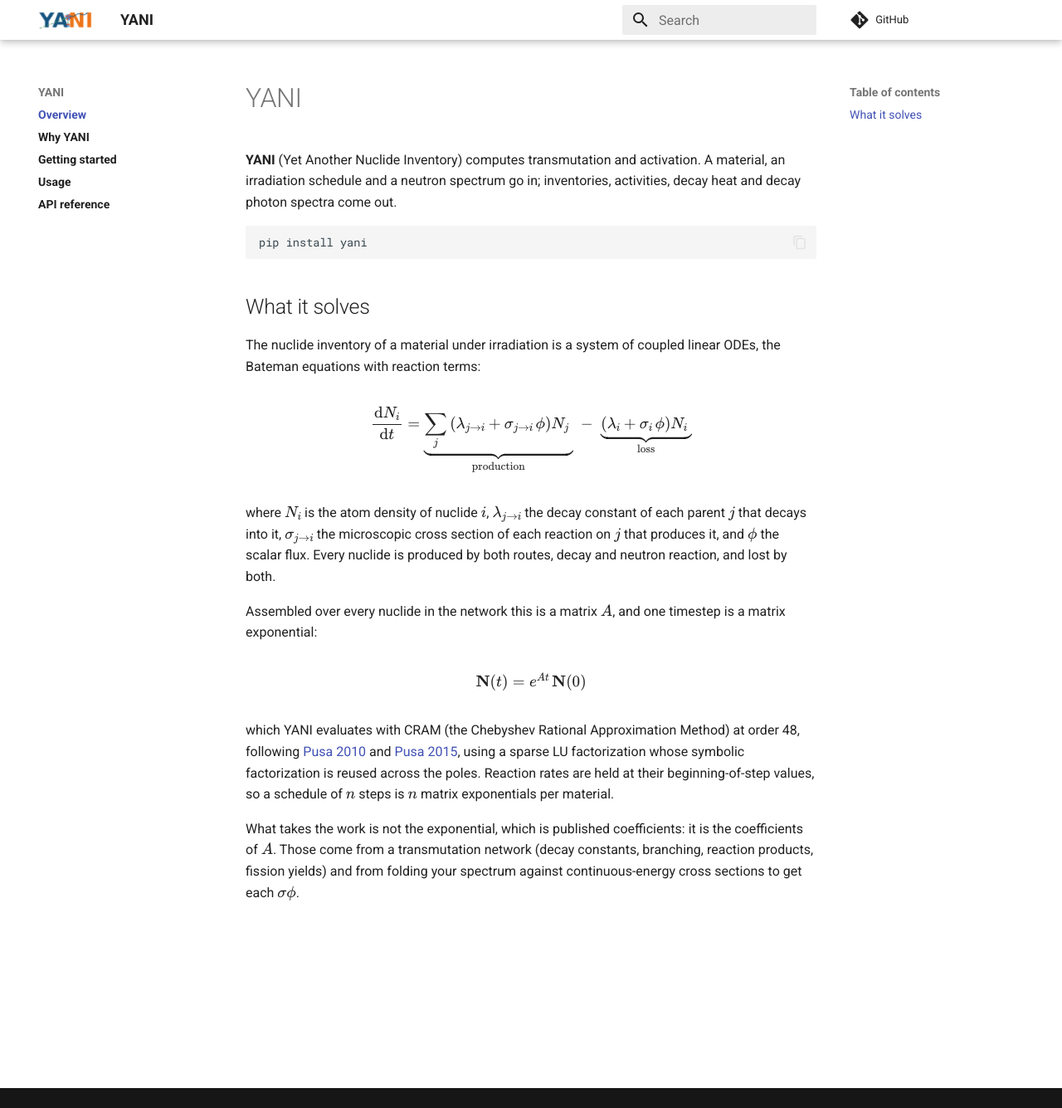
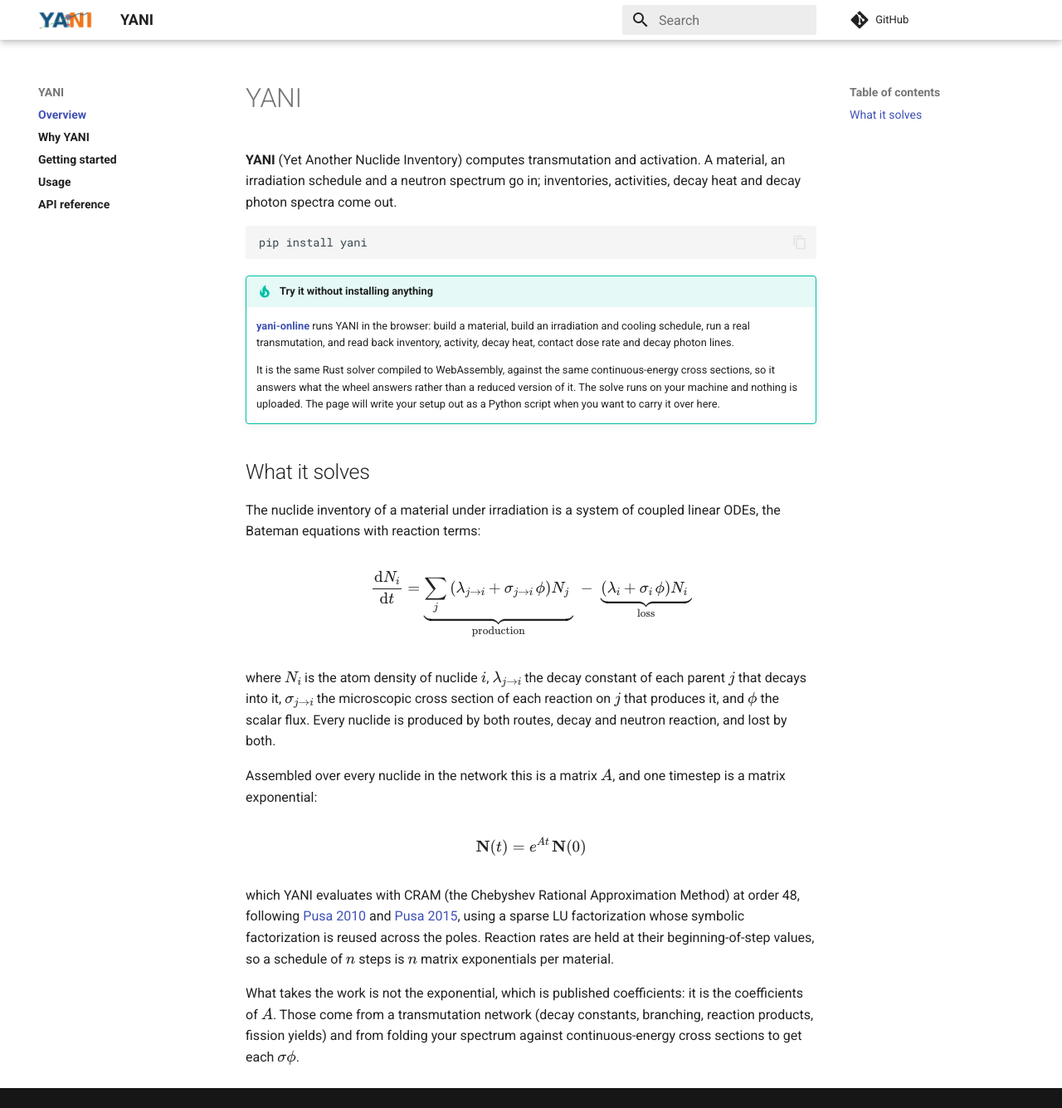
Before and after one commit to fusion-neutronics/yani, an MkDocs documentation site: the page built from docs/index.md, in a window 1280 px wide and 1335 px high. Shown: the whole window at 83% size. Built offline with MkDocs 1.6.1 and Material for MkDocs 9.7.7, drawn with Linux system fonts in a browser that asks for light colours; comment, search, counter and statistics services are not loaded.

Commit message:
Point at the browser version from the README and the docs
Nothing here said the browser version exists. Someone deciding whether YANI
answers their question had to install a wheel and configure five data sources
before finding out, when a page that does the whole thing without either has
been up the whole time.

Three places, each where the reader is about to be asked to install:

  - the README's link row, above `pip install`
  - the overview page, as an admonition under the same command
  - getting started, right after "Install"

What each says is that it is the SAME solver, compiled to wasm, against the
same continuous-energy cross sections. That is the part worth stating: a
browser build of a physics code is usually a reduced one, so the reasonable
assumption is that it is a toy, and here it is not. The solve is local and
nothing is uploaded, which is the other question people have about a hosted
calculator.

The two docs pages mention the Python export, since the natural path is to try
it online and then carry the setup over, and the page will write it out.

````diff
--- a/docs/index.md
+++ b/docs/index.md
@@ -7,6 +7,19 @@ activities, decay heat and decay photon spectra come out.
 ```bash
 pip install yani
 ```
+
+!!! tip "Try it without installing anything"
+
+    [**yani-online**](https://fusion-neutronics.github.io/yani-online/) runs
+    YANI in the browser: build a material, build an irradiation and cooling
+    schedule, run a real transmutation, and read back inventory, activity,
+    decay heat, contact dose rate and decay photon lines.
+
+    It is the same Rust solver compiled to WebAssembly, against the same
+    continuous-energy cross sections, so it answers what the wheel answers
+    rather than a reduced version of it. The solve runs on your machine and
+    nothing is uploaded. The page will write your setup out as a Python script
+    when you want to carry it over here.
 
 ## What it solves
 
````
Also changed, not shown: README.md (+6 -0 lines), docs/getting_started.md (+5 -0 lines).
